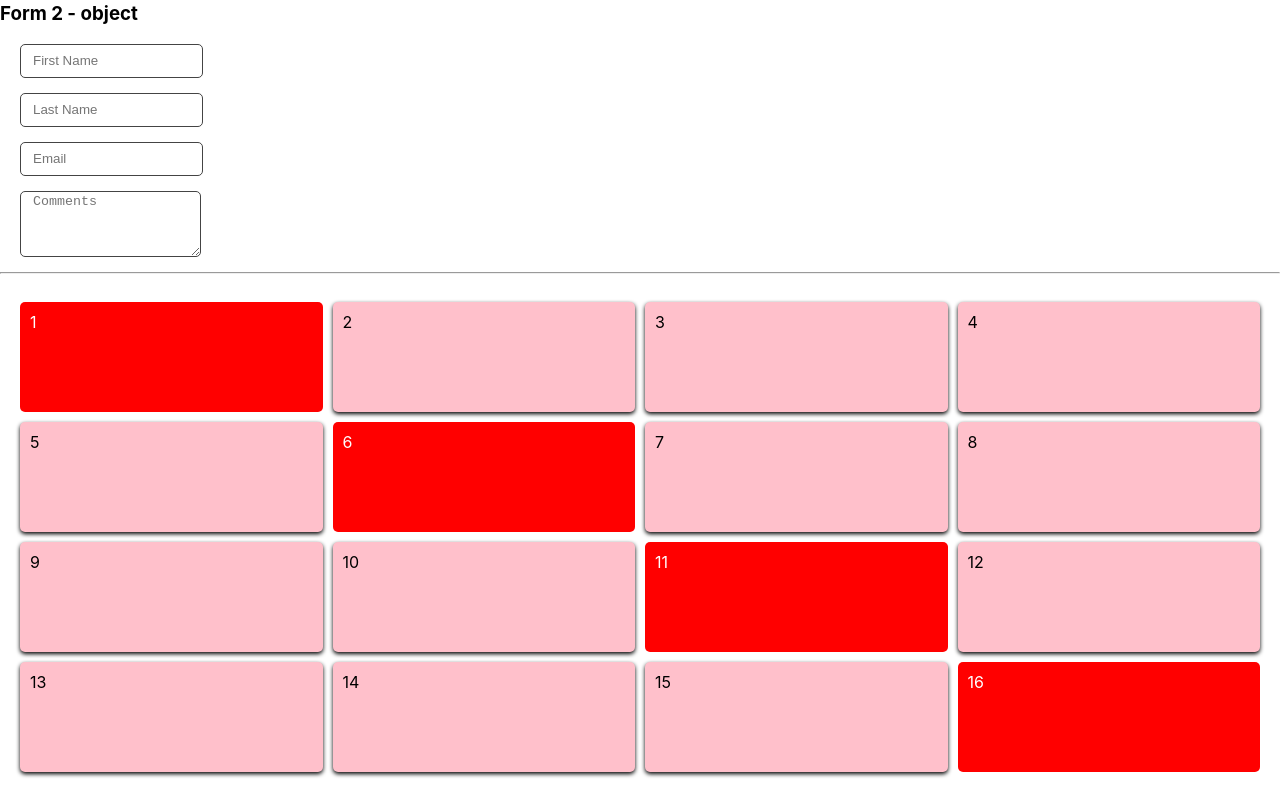
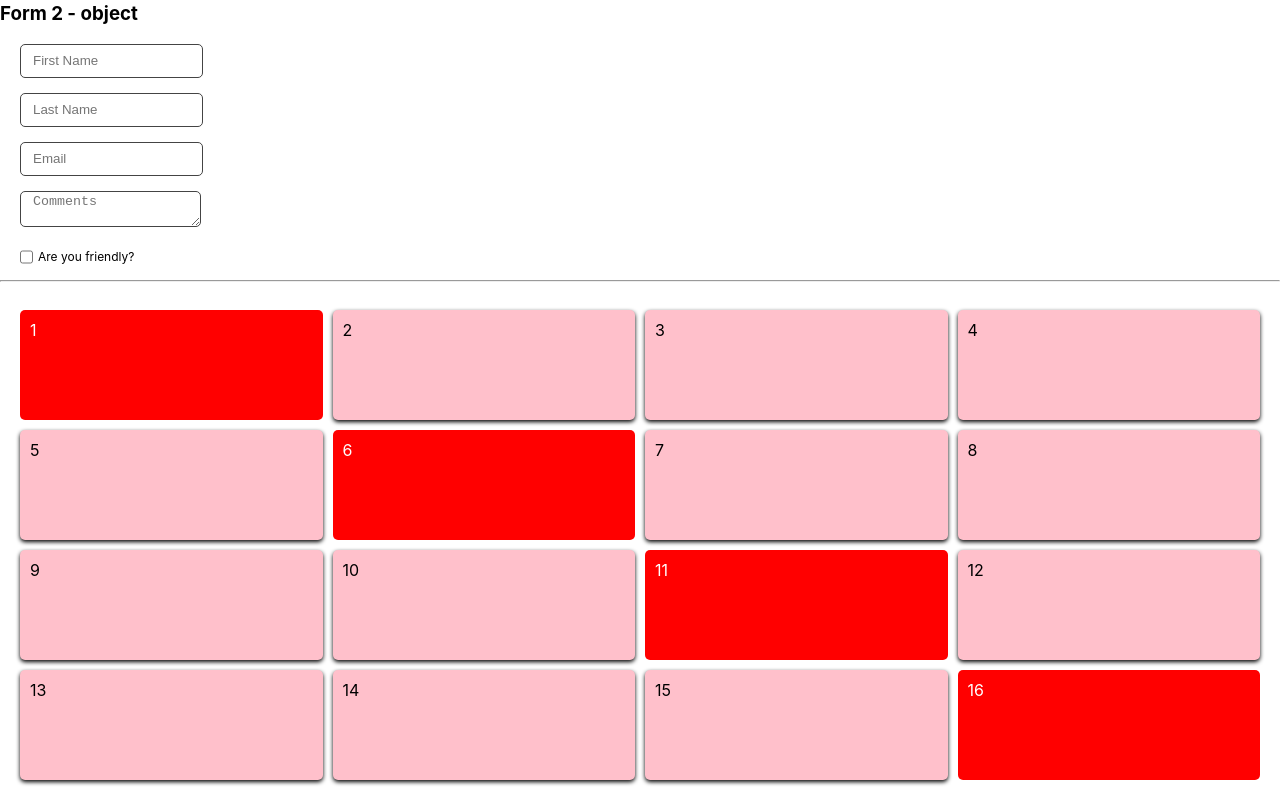
Before and after one commit to vladimirkratinov/memegenerator-app, a React (Create React App) app: page / in a window 1280 px wide. Shown: the part 979-1779 px from the top of the page. Built offline with nearby package versions, Linux system fonts and the light colour scheme.

Commit message:
add a checkbox to Form2

```diff
--- a/src/components/Form2.js
+++ b/src/components/Form2.js
@@ -1,5 +1,5 @@
 import React from "react";
-import '../style.css'
+import "../style.css";
 
 export default function Form2() {
   const [formData, setFormData] = React.useState({
@@ -7,15 +7,17 @@ export default function Form2() {
     lastName: "",
     email: "",
     comments: "",
+    isFriendly: false,
   });
 
   console.log(formData);
 
   function handleChange(event) {
+    const { name, value, type, checked } = event.target;
     setFormData((prevFormData) => {
       return {
         ...prevFormData,
-        [event.target.name]: event.target.value,
+        [name]: type === "checkbox" ? checked : value,
       };
     });
   }
@@ -25,31 +27,44 @@ export default function Form2() {
       <h3>Form 2 - object</h3>
       <input
         name="firstName"
-        value={formData.firstName}
         type="text"
         placeholder="First Name"
+        value={formData.firstName}
         onChange={handleChange}
       />
       <input
         name="lastName"
-        value={formData.lastName}
         type="text"
         placeholder="Last Name"
+        value={formData.lastName}
         onChange={handleChange}
       />
       <input
         name="email"
+        type="email"
+        placeholder="Email"
         value={formData.email}
-        type="text"
-        placeholder="Email"
         onChange={handleChange}
       />
       <textarea
+        name="comments"
+        placeholder="Comments"
         value={formData.comments}
-        placeholder="Comments"
         onChange={handleChange}
-        name="comments"
       />
+      <div style={{display: "flex", alignItems: "center", marginLeft: "20px"}}>
+      <input
+        style={{verticalAlign: "middle", margin: 0, marginRight: "5px"}}
+        name="isFriendly"
+        id="isFriendly"
+        type="checkbox"
+        checked={formData.isFriendly}
+        onChange={handleChange}
+      />
+      <label
+      style={{verticalAlign: "middle", margin: 0}} htmlFor="isFriendly">Are you friendly?</label>
+      <br />
+      </div>
     </form>
   );
 }
--- a/src/style.css
+++ b/src/style.css
@@ -7,7 +7,7 @@ main {
     padding: 36px;
 }
 
-input {
+input, textarea {
   margin-bottom: 15px;
   margin-left: 20px;
   height: 30px;
@@ -17,14 +17,8 @@ input {
   display: block;
 }
 
-textarea {
-  margin-bottom: 15px;
-  margin-left: 20px;
-  height: 60px;
-  text-indent: 10px;
-  border: 1px solid #444;
-  border-radius: 5px;
-  display: block;
+label {
+  font-size: 12px;
 }
 
 .header {
```
